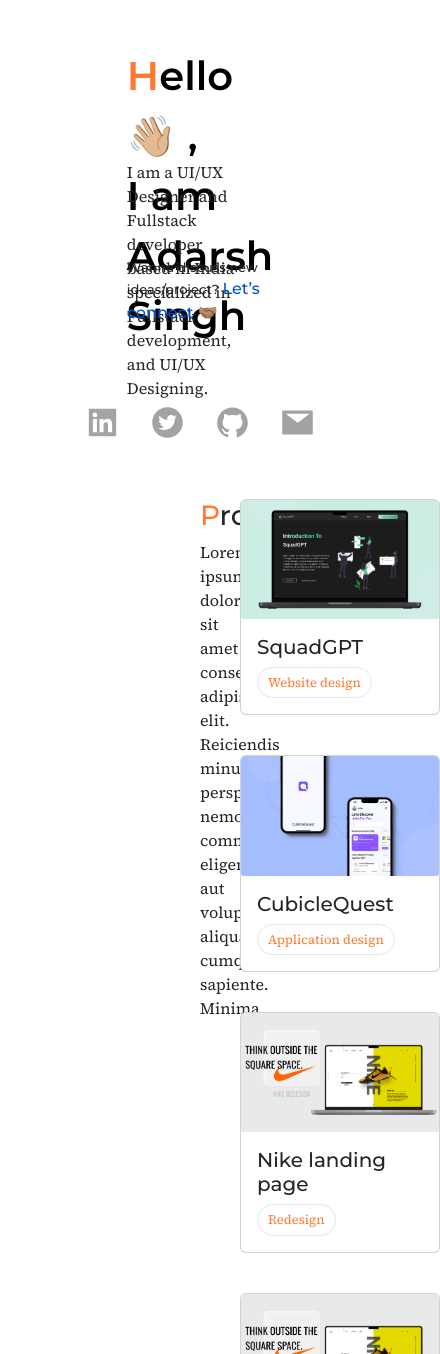
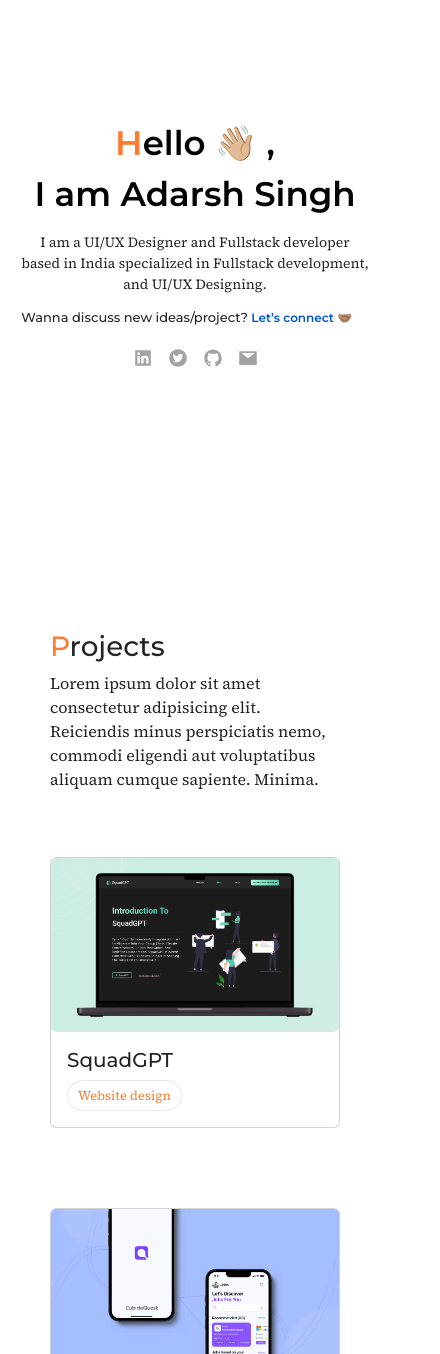
Before and after one commit to I-Adarsh-I/Personal-Website, a React (Create React App) app: page / in a window 390 px wide. Shown: the part 214-1568 px from the top of the page, 440 px wide, since content can reach past the window. Built offline with nearby package versions, Linux system fonts and the light colour scheme.

Commit message:
Home page ready - mobile version

```diff
--- a/public/index.html
+++ b/public/index.html
@@ -2,7 +2,7 @@
 <html lang="en">
   <head>
     <meta charset="utf-8" />
-    <link rel="icon" href="Logo_AS.ico" />
+    <link rel="icon" href="Logo_AS.ico" type="image/x-icon"/>
     <meta name="viewport" content="width=device-width, initial-scale=1" />
     <meta name="theme-color" content="#000000" />
     <meta
--- a/src/components/cards/Cards.js
+++ b/src/components/cards/Cards.js
@@ -12,6 +12,8 @@ import { Fade } from "react-awesome-reveal";
 function Cards() {
   return (
     <>
+    <Fade>
+
       <div className="parent" id="project_card">
         {JsonData &&
           JsonData.map((data, index) => {
@@ -31,14 +33,11 @@ function Cards() {
                         data.imgCard.map((imgData, index) => {
                           return (
                             <div key={index} style={{ width: "fit-content" }}>
-                              <Card
-                                style={{ width: "200px" }}
-                                className="img-card"
-                              >
+                                <Card className="img-card">
                                   <Card.Img
                                     variant="top"
                                     src={imgData.Img}
-                                  width={"200px"}
+                                    className="card-img"
                                   />
                                   <Card.Body>
                                     <Card.Title className="card-text-head">
@@ -64,9 +63,13 @@ function Cards() {
                   </div>
                 </div>
               </div>
+
             );
           })}
+
       </div>
+    </Fade>
+
     </>
   );
 }
@@ -74,7 +77,7 @@ function Cards() {
 function Approach() {
   return (
     <>
-      <div className="parent">
+      <div className="parent approach-card">
         {ApproachData &&
           ApproachData.map((data, index) => {
             return (
@@ -93,7 +96,7 @@ function Approach() {
                         data.imgCard.map((imgData, index) => {
                           return (
                             <div key={index} style={{ width: "fit-content" }}>
-                              <Card style={{ width: "200px" }}>
+                              <Card>
                                 <Card.Body>
                                   <div className="approach-icon">
                                     {imgData.Img}
@@ -113,11 +116,6 @@ function Approach() {
                           );
                         })}
                     </Row>
-                  </div>
-                  <div className="rb-con">
-                    <Button variant="outline-secondary" className="card-btn">
-                      View More
-                    </Button>
                   </div>
                 </div>
               </div>
--- a/src/components/cards/cards.css
+++ b/src/components/cards/cards.css
@@ -159,3 +159,44 @@
   .r-img{
     padding: 0 0 0 20px;
   }
+  .img-card{
+    width: 200px;
+  }
+
+  @media screen and (max-width:480px) {
+    .card-main-container{
+        display: flex;
+        flex-direction: column;
+        justify-content: center;
+        align-items: center;
+    }
+    .r-con{
+        padding: 0;
+        width: 100%;
+    }
+    .l-con{
+        width: 100%;
+    }
+    .row {
+        gap: 80px;
+        display: flex;
+        flex-wrap: wrap;
+        margin-top: unset;
+        margin-right: unset;
+        margin-left: unset;
+        width: 100%;
+        margin-top: 50px;
+    }
+    .img-card{
+        width: 100%;
+    }
+    .parent{
+        padding: 0 50px;
+        display: flex;
+        flex-direction: column;
+        height: fit-content;
+    }
+    .approach-card{
+        margin-bottom: 50px;
+    }
+  }
--- a/src/components/footer/Footer.js
+++ b/src/components/footer/Footer.js
@@ -1,22 +1,28 @@
-import React from 'react'
+import React from "react";
 import "./footer.css";
+import {
+  AiFillGithub,
+  AiFillLinkedin,
+  AiFillTwitterCircle,
+  AiFillMail,
+} from "react-icons/ai";
 
 const Footer = () => {
   return (
     <footer className="footer">
       <div className="footer-content">
-        <h1>
-        <span className="d">D</span>
-        <span>{`esigning dreams, `}</span>
-        <span className="d">C</span>
-        <span>{`oding realities`}</span>
+        <h1 className="foot-text">
+          <span className="d">D</span>
+          <span>{`esigning dreams, `}</span>
+          <span className="d">C</span>
+          <span>{`oding realities`}</span>
         </h1>
       </div>
       <div className="icons">
-        <img className="linkedin-icon1" alt="LinkedIn" src="" width={"30px"}/>
-        <img className="x-icon1" alt="X" src="" width={"30px"}/>
-        <img className="git-icon1" alt="GitHub" src="" width={"30px"}/>
-        <img className="email-icon1" alt="Email" src="" width={"30px"}/>
+        <AiFillLinkedin className="icon in-icon" />
+        <AiFillTwitterCircle className="icon twitter-icon" />
+        <AiFillGithub className="icon git-icon" />
+        <AiFillMail className="icon mail-icon" />
       </div>
     </footer>
   );
--- a/src/components/footer/footer.css
+++ b/src/components/footer/footer.css
@@ -13,3 +13,14 @@
   .d{
     color: var(--color-orange);
   }
+
+  @media screen and (max-width: 480px) {
+    .footer{
+      padding: 0 50px;
+      height: 20vh;
+    }
+    .foot-text{
+      text-align: center;
+      font-size: 30px;
+    }
+  }
--- a/src/components/home/Home.js
+++ b/src/components/home/Home.js
@@ -31,7 +31,7 @@ export default function Home() {
               <div className="text-box-parent">
                 <div className="text-box1">
                   <div className="project-description1">
-                    <p className="hello">
+                    <p className="hello hello-text">
                       I am a UI/UX Designer and Fullstack developer <br />
                       based in India specialized in Fullstack development,{" "}
                       <br />
--- a/src/components/home/home.css
+++ b/src/components/home/home.css
@@ -76,22 +76,22 @@
   align-items: center;
   justify-content: center;
 }
-  .icon{
+.icon {
   width: 35px;
   height: 35px;
   color: var(--color-icon-gray);
   cursor: pointer;
 }
-  .in-icon:hover{
+.in-icon:hover {
   color: var(--color-royalblue);
 }
-  .twitter-icon:hover{
+.twitter-icon:hover {
   color: var(--color-black);
 }
-  .git-icon:hover{
+.git-icon:hover {
   color: var(--color-git);
 }
-  .mail-icon:hover{
+.mail-icon:hover {
   color: var(--color-royalblue);
 }
 
@@ -116,7 +116,7 @@
   width: 100%;
   height: 90vh;
 }
-  .lets-connect:hover{
+.lets-connect:hover {
   color: rgb(40, 108, 255);
 }
 .desktop-1 {
@@ -134,3 +134,44 @@
   position: relative;
   top: 70px;
 }
+
+@media screen and (max-width: 480px) {
+  .desktop-1{
+    padding: 0 20px;
+  }
+  .hero-section-parent{
+    display: flex;
+    justify-content: center;
+    align-items: center;
+    gap: 20px;
+    background-image: none;
+
+  }
+  .hello-container {
+    font-family: var(--font-montserrat);
+    font-weight: 600;
+    font-size: 34px;
+    text-align: center;
+  }
+  .hello-text{
+    font-size: 14px;
+  }
+  .lets-connect{
+    font-size: 12px;
+    font-weight: 600;
+  }
+  .text-box-parent{
+    gap: 10px;
+    text-align: center;
+  }
+  .icons {
+    gap: 15px;
+  }
+  .icon {
+    width: 20px;
+    height: 20px;
+    color: var(--color-icon-gray);
+    cursor: pointer;
+  }
+
+}
--- a/src/components/navbar/Navbar.js
+++ b/src/components/navbar/Navbar.js
@@ -6,7 +6,6 @@ import "./navbar.css";
 import { NavLink } from "react-router-dom";
 
 export default function MainNavbar() {
-
   const [prevScrollpos, setPrevScrollpos] = useState(window.pageYOffset);
   const [top, setTop] = useState(0);
   useEffect(() => {
@@ -21,52 +20,83 @@ export default function MainNavbar() {
       setPrevScrollpos(currentScrollPos);
     };
     // Add scroll event listener when the component mounts
-    window.addEventListener('scroll', handleScroll);
+    window.addEventListener("scroll", handleScroll);
     // Clean up by removing the event listener when the component unmounts
     return () => {
-      window.removeEventListener('scroll', handleScroll);
+      window.removeEventListener("scroll", handleScroll);
     };
   }, [prevScrollpos]);
 
   const navbarStyle = {
     top: `${top}px`,
-    transition: 'top 0.3s'
+    transition: "top 0.3s",
   };
 
   return (
-
     <div className="nav-main-container" style={navbarStyle}>
       <Navbar expand="lg" className="nav">
         <Container>
           <div className="name-con">
-            <Navbar.Brand  className="nav-heading">
-              <h2 style={{cursor:'pointer', margin: "0", padding: "0", fontSize: "36px" }}>
-              <NavLink id="navhead" to='/' className={({isActive}) => {
-                    return(
-                      'text-zinc-400 no-underline ' +
-                      (isActive ? 'text-zinc-600 no-underline' : 'text-gray-400 no-underline')
-                    )
-                  }}>Adarsh.</NavLink>
+            <Navbar.Brand className="nav-heading">
+              <h2
+                style={{
+                  cursor: "pointer",
+                  margin: "0",
+                  padding: "0",
+                  fontSize: "36px",
+                }}
+              >
+                <NavLink
+                  id="navhead"
+                  to="/"
+                  className={({ isActive }) => {
+                    return (
+                      "text-zinc-400 no-underline " +
+                      (isActive
+                        ? "text-zinc-600 no-underline"
+                        : "text-gray-400 no-underline")
+                    );
+                  }}
+                >
+                  Adarsh.
+                </NavLink>
               </h2>
             </Navbar.Brand>
           </div>
           <Navbar.Toggle aria-controls="navbarScroll" />
+
           <Navbar.Collapse id="navbarScroll">
             <div className="link-con">
               <Nav className="my-2" style={{ maxHeight: "100px" }} navbarScroll>
-                  <NavLink id="nav-project" to='/projects' className={({isActive}) => {
-                    return(
-                      'no-underline ' +
-                      (isActive ? 'text-orange-500 no-underline' : 'text-gray-700 no-underline')
-                    )
-                  }}>Projects</NavLink>
+                <NavLink
+                  id="nav-project"
+                  to="/projects"
+                  className={({ isActive }) => {
+                    return (
+                      "no-underline " +
+                      (isActive
+                        ? "text-orange-500 no-underline"
+                        : "text-gray-700 no-underline")
+                    );
+                  }}
+                >
+                  Projects
+                </NavLink>
 
-                  <NavLink id="nav-resume" to='/resume' className={({isActive}) => {
-                    return(
-                      'no-underline ' +
-                      (isActive ? 'text-orange-500 no-underline' : 'text-gray-700 no-underline')
-                    )
-                  }}>Resume</NavLink>
+                <NavLink
+                  id="nav-resume"
+                  to="/resume"
+                  className={({ isActive }) => {
+                    return (
+                      "no-underline " +
+                      (isActive
+                        ? "text-orange-500 no-underline"
+                        : "text-gray-700 no-underline")
+                    );
+                  }}
+                >
+                  Resume
+                </NavLink>
               </Nav>
             </div>
           </Navbar.Collapse>
--- a/src/components/navbar/navbar.css
+++ b/src/components/navbar/navbar.css
@@ -1,14 +1,14 @@
-.nav-main-container{
+.nav-main-container {
   /* background-color: lightcyan; */
   width: 100%;
   height: 70px;
   position: fixed;
   z-index: 1;
-    background-color: rgba(255,255,255,0.4);
+  background-color: rgba(255, 255, 255, 0.4);
   backdrop-filter: blur(18px);
 }
 
-.nav-heading{
+.nav-heading {
   display: flex;
   justify-content: flex-end;
   align-items: center;
@@ -16,11 +16,11 @@
   font-family: var(--font-oswald);
   letter-spacing: 1px;
 }
-.show{
+.show {
   width: 100%;
   display: flex;
 }
-.link-con{
+.link-con {
   width: 100%;
   display: flex;
   justify-content: flex-end;
@@ -29,11 +29,11 @@
   font-weight: 550;
   font-family: var(--font-montserrat);
 }
-.nav-link{
+.nav-link {
   color: #262626;
   padding: 0;
 }
-.my-2{
+.my-2 {
   gap: 70px;
 }
 .navbar-toggler {
@@ -45,3 +45,34 @@
   border: none;
   transition: var(--bs-navbar-toggler-transition);
 }
+
+@media screen and (max-width: 480px) {
+  .navbar-nav-scroll {
+    overflow-y: unset;
+  }
+  .link-con {
+    border-radius: 4px;
+    width: 100%;
+    height: calc(100vh - 70px);
+    background-color: rgba(255, 255, 255, 1);
+    display: flex;
+    justify-content: center;
+    align-items: center;
+    font-size: 16px;
+    font-weight: 550;
+    font-family: var(--font-montserrat);
+  }
+  .navbar-collapse {
+    flex-basis: 100%;
+    flex-grow: 1;
+    align-items: center;
+}
+  .my-2 {
+    gap: 20px;
+  }
+.navbar-toggler:focus {
+    text-decoration: none;
+    outline: 0;
+    box-shadow: unset;
+}
+}
--- a/src/components/projects/project.css
+++ b/src/components/projects/project.css
@@ -1,7 +1,12 @@
-.project-main-container{
-    display: flex;
-    justify-content: center;
-    align-items: center;
-    flex-direction: column;
-    padding: 0 200px;
+.project-main-container {
+  display: flex;
+  justify-content: center;
+  align-items: center;
+  flex-direction: column;
+  padding: 0 200px;
 }
+@media screen and (max-width: 480px) {
+  .project-main-container {
+    padding: 0 50px;
+  }
+}
```
Lines whose indentation alone changed are shown as unchanged.
